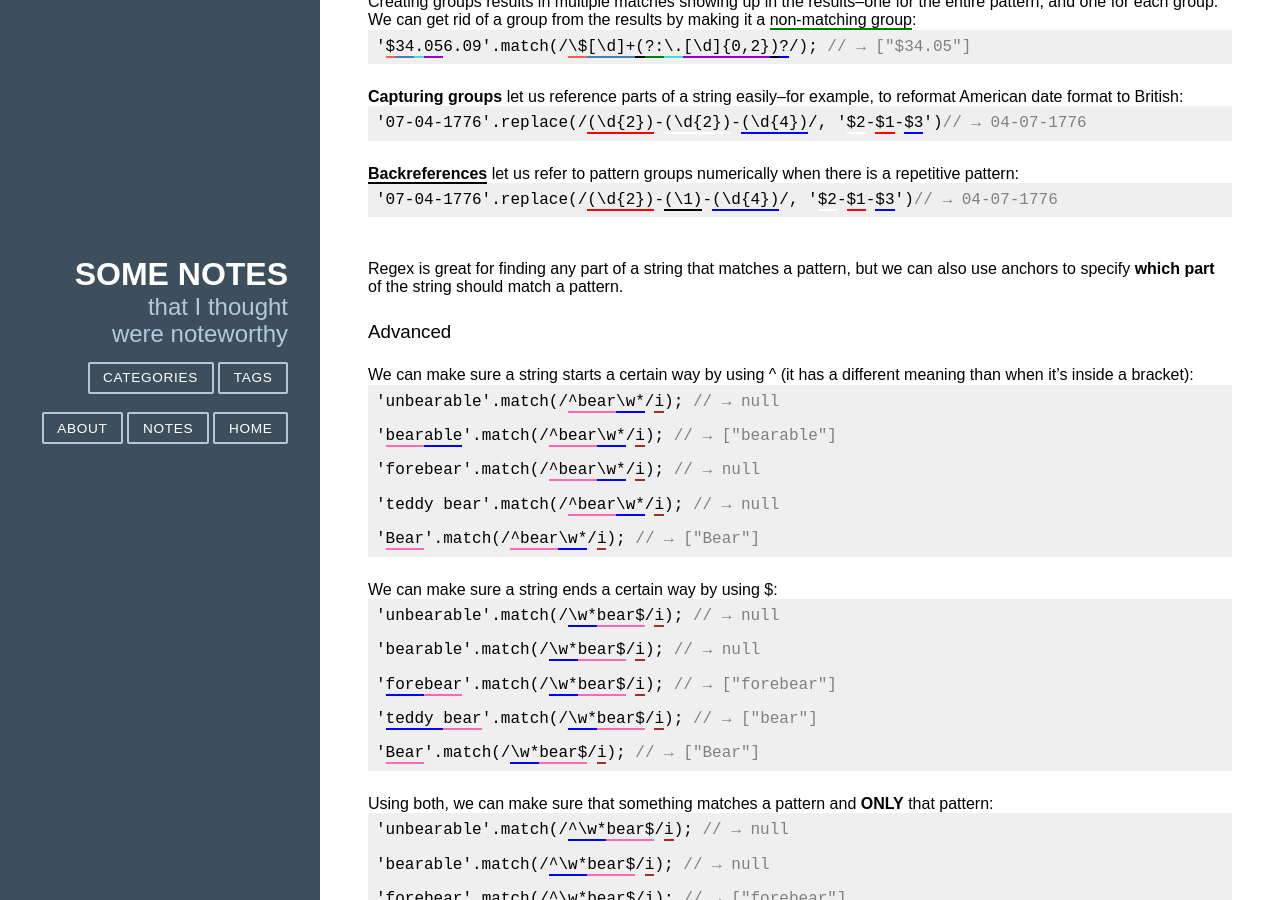
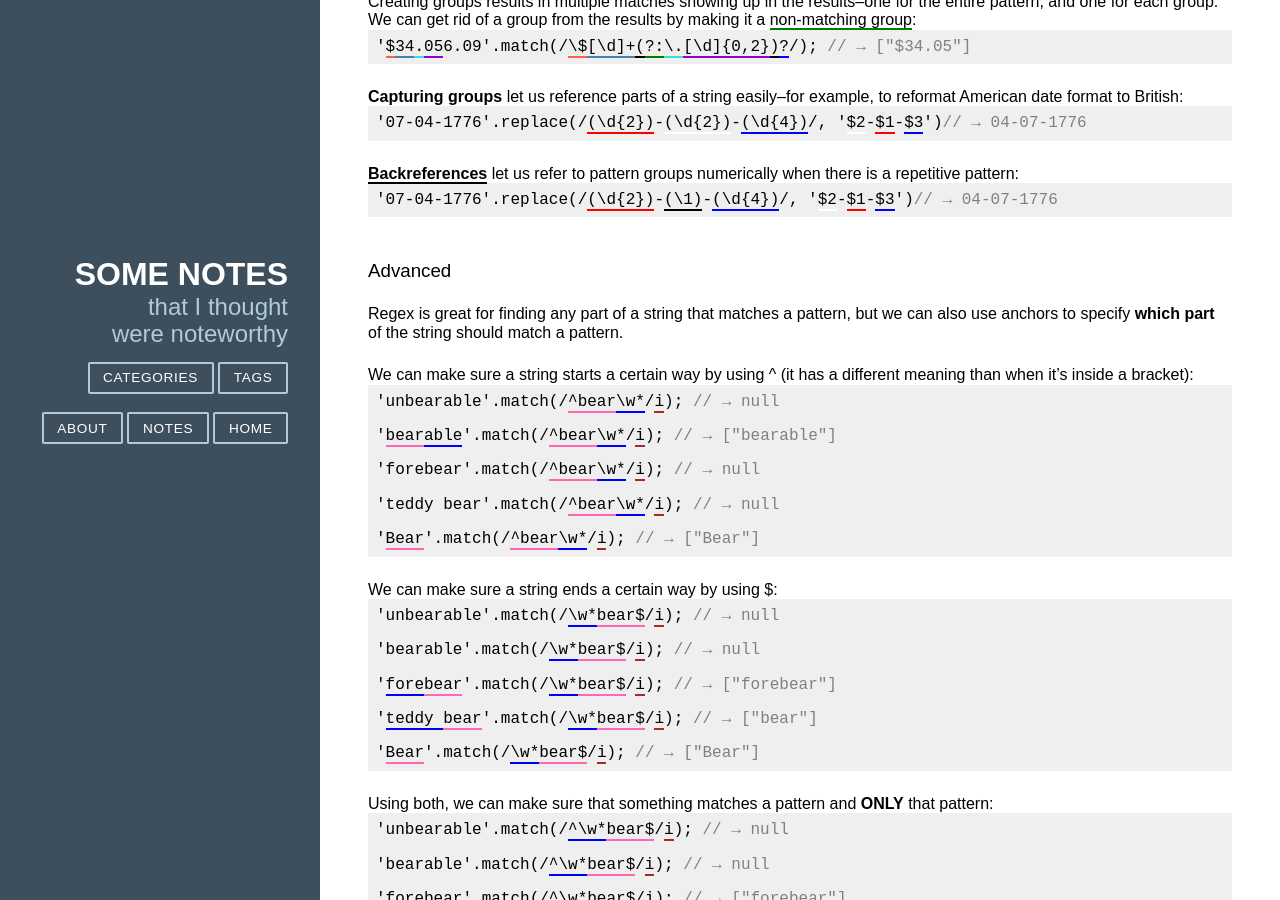
Before and after one commit to monaqvi/monaqvi.github.io, a Jekyll site: the page built from _posts/2017-01-05-regex.md, in a window 1280 px wide and 900 px high, scrolled down 5246 px. Built offline with Jekyll 4.4.1, drawn with Linux system fonts in a browser that asks for light colours; nearby versions of some CDN libraries; comment, search, counter and statistics services are not loaded.

Commit message:
Small nit

```diff
--- a/_posts/2017-01-05-regex.md
+++ b/_posts/2017-01-05-regex.md
@@ -193,9 +193,9 @@ Creating groups results in multiple matches showing up in the results--one for t
 <code>'07-04-1776'.replace(/<span class="bottom-border red">(\d{2})</span>-<span class="bottom-border">(\1)</span>-<span class="bottom-border blue">(\d{4})</span>/, '<span class="bottom-border white">$2</span>-<span class="bottom-border red">$1</span>-<span class="bottom-border blue">$3</span>')<span class="code-comment js">04-07-1776</span></code>
 <br>
 
+### Advanced
 Regex is great for finding any part of a string that matches a pattern, but we can also use anchors to specify <span class="emphasize">which part</span> of the string should match a pattern.
 
-### Advanced
 We can make sure a string starts a certain way by using ^ (it has a different meaning than when it's inside a bracket):
 <code>'unbearable'.match(/<span class="bottom-border pink">^bear</span><span class="bottom-border blue">\w*</span>/<span class="bottom-border brown">i</span>); <span class="code-comment js">null</span></code>
 <code>'<span class="bottom-border pink">bear</span><span class="bottom-border blue">able</span>'.match(/<span class="bottom-border pink">^bear</span><span class="bottom-border blue">\w*</span>/<span class="bottom-border brown">i</span>); <span class="code-comment js">["bearable"]</span></code>
```
